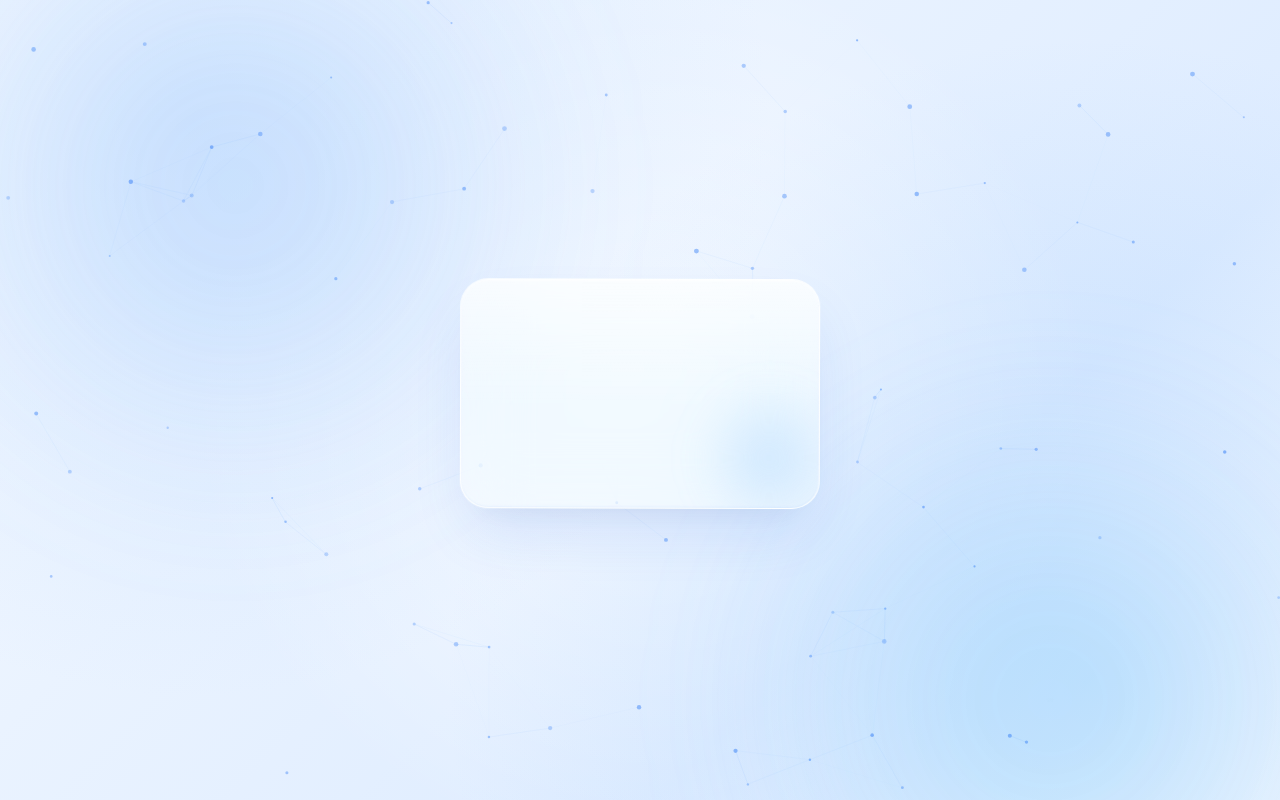
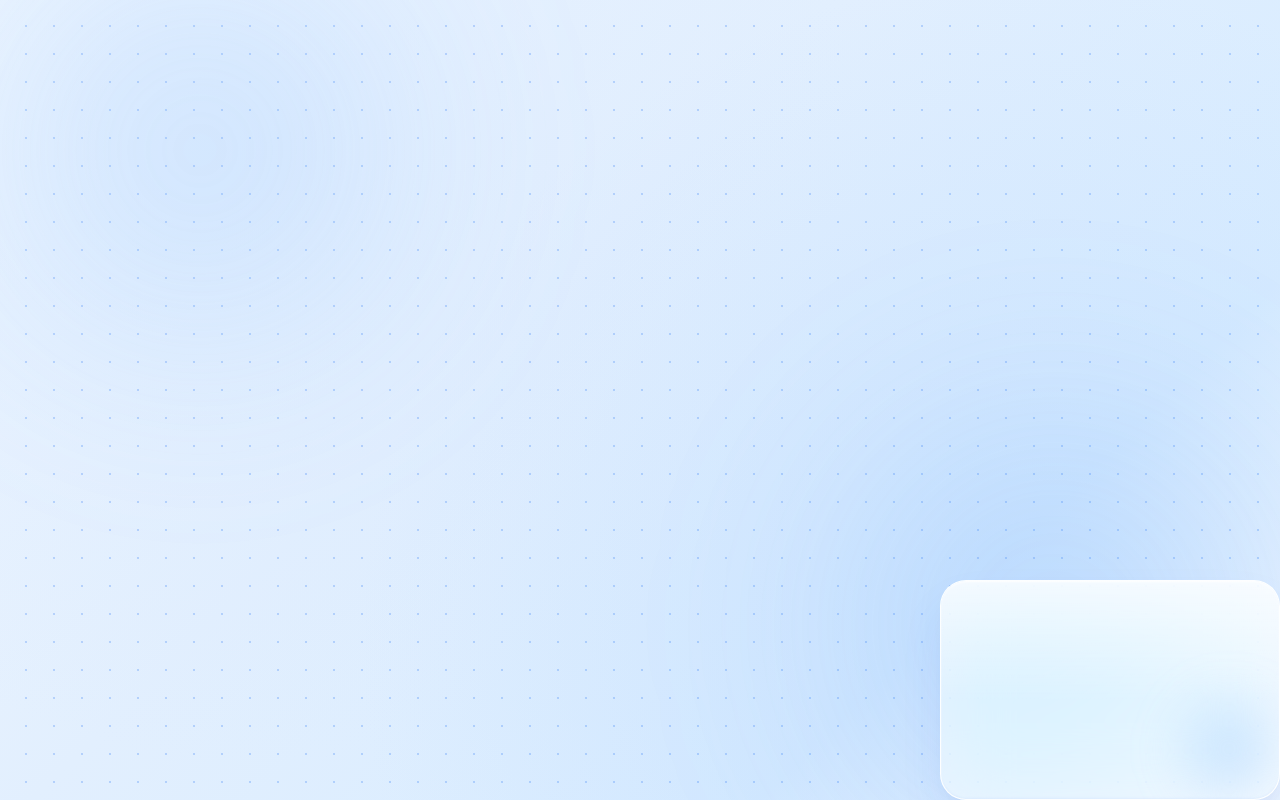
Before and after one commit to X0U8/TrexUp, a React (Vite) app in the folder frontend/: page / in a window 1280 px wide. Built offline with nearby package versions, Linux system fonts and the light colour scheme.

Commit message:
feat: switch to node-editor canvas dot grid with movable draggable block

```diff
--- a/frontend/src/App.css
+++ b/frontend/src/App.css
@@ -3,124 +3,113 @@
   width: 100vw;
   height: 100vh;
   overflow: hidden;
+  background:
+    radial-gradient(circle at 20% 20%, rgba(219, 234, 254, 0.6) 0%, transparent 50%),
+    radial-gradient(circle at 80% 80%, rgba(191, 219, 254, 0.5) 0%, transparent 55%),
+    linear-gradient(135deg, #f0f7ff 0%, #e2effe 40%, #d8ecff 75%, #ffffff 100%);
   display: flex;
   align-items: center;
   justify-content: center;
-  background: radial-gradient(circle at 15% 15%, rgba(191, 219, 254, 0.45) 0%, transparent 45%),
-              radial-gradient(circle at 85% 85%, rgba(147, 197, 253, 0.35) 0%, transparent 50%),
-              radial-gradient(circle at 50% 50%, rgba(255, 255, 255, 0.7) 0%, transparent 60%),
-              linear-gradient(135deg, #f8fbff 0%, #eaf3ff 35%, #deecff 70%, #ffffff 100%);
 }
 
-/* Ambient soft blue gradient orbs */
+/* Node editor style dot grid */
+.dot-grid-canvas {
+  position: absolute;
+  inset: -100px;
+  background-image: radial-gradient(circle, rgba(59, 130, 246, 0.28) 1.5px, transparent 1.5px);
+  background-size: 28px 28px;
+  pointer-events: none;
+  z-index: 1;
+}
+
+/* Subtle ambient depth glows */
 .ambient-glow {
   position: absolute;
   border-radius: 50%;
-  filter: blur(80px);
+  filter: blur(90px);
   pointer-events: none;
-  z-index: 1;
-  opacity: 0.55;
-  animation: drift 16s ease-in-out infinite alternate;
+  z-index: 2;
+  opacity: 0.6;
 }
 
 .glow-primary {
-  width: 550px;
-  height: 550px;
-  top: -120px;
-  left: -80px;
-  background: radial-gradient(circle, rgba(96, 165, 250, 0.4) 0%, rgba(191, 219, 254, 0.1) 70%, transparent 100%);
+  width: 600px;
+  height: 600px;
+  top: -150px;
+  left: -100px;
+  background: radial-gradient(circle, rgba(147, 197, 253, 0.45) 0%, transparent 70%);
 }
 
 .glow-secondary {
-  width: 600px;
-  height: 600px;
+  width: 650px;
+  height: 650px;
   bottom: -150px;
   right: -100px;
-  background: radial-gradient(circle, rgba(56, 189, 248, 0.35) 0%, rgba(219, 234, 254, 0.15) 70%, transparent 100%);
-  animation-delay: -8s;
+  background: radial-gradient(circle, rgba(96, 165, 250, 0.35) 0%, transparent 70%);
 }
 
-@keyframes drift {
-  0% { transform: translate(0, 0) scale(1); }
-  50% { transform: translate(40px, 30px) scale(1.06); }
-  100% { transform: translate(-30px, 50px) scale(0.96); }
+/* Movable Node / Block */
+.movable-node {
+  position: absolute;
+  z-index: 10;
+  width: 340px;
+  height: 220px;
+  background: rgba(255, 255, 255, 0.55);
+  backdrop-filter: blur(32px) saturate(190%);
+  -webkit-backdrop-filter: blur(32px) saturate(190%);
+  border-radius: 26px;
+  border: 1px solid rgba(255, 255, 255, 0.9);
+  box-shadow:
+    0 24px 50px -12px rgba(37, 99, 235, 0.15),
+    0 12px 28px -10px rgba(0, 0, 0, 0.05),
+    inset 0 1px 2px rgba(255, 255, 255, 0.95),
+    inset 0 -1px 2px rgba(59, 130, 246, 0.08);
+  cursor: grab;
+  user-select: none;
+  -webkit-user-select: none;
+  touch-action: none;
+  transition: box-shadow 0.25s ease, border-color 0.25s ease;
+  overflow: hidden;
 }
 
-/* Simulation Canvas */
-.simulation-canvas {
-  position: absolute;
-  top: 0;
-  left: 0;
-  width: 100%;
-  height: 100%;
-  z-index: 2;
-  display: block;
+.movable-node.dragging {
+  cursor: grabbing;
+  box-shadow:
+    0 40px 80px -15px rgba(37, 99, 235, 0.28),
+    0 20px 35px -10px rgba(0, 0, 0, 0.08),
+    inset 0 1px 2px rgba(255, 255, 255, 1);
+  border-color: rgba(147, 197, 253, 0.95);
 }
 
-/* Floating Glass Block (No Text) */
-.floating-block {
-  position: relative;
-  z-index: 10;
-  width: 360px;
-  height: 230px;
-  background: rgba(255, 255, 255, 0.45);
-  backdrop-filter: blur(32px) saturate(190%);
-  -webkit-backdrop-filter: blur(32px) saturate(190%);
-  border-radius: 28px;
-  border: 1px solid rgba(255, 255, 255, 0.85);
+.movable-node:hover:not(.dragging) {
   box-shadow:
-    0 30px 60px -12px rgba(37, 99, 235, 0.14),
-    0 18px 36px -18px rgba(0, 0, 0, 0.06),
-    inset 0 1px 2px rgba(255, 255, 255, 0.9),
-    inset 0 -1px 2px rgba(59, 130, 246, 0.08);
-  animation: float 6.5s ease-in-out infinite;
-  transition: transform 0.3s cubic-bezier(0.16, 1, 0.3, 1), box-shadow 0.3s ease;
-  overflow: hidden;
-  cursor: grab;
-}
-
-.floating-block:active {
-  cursor: grabbing;
-}
-
-.floating-block:hover {
-  box-shadow:
-    0 38px 75px -14px rgba(37, 99, 235, 0.2),
-    0 22px 42px -18px rgba(0, 0, 0, 0.08),
+    0 32px 65px -14px rgba(37, 99, 235, 0.22),
+    0 16px 32px -10px rgba(0, 0, 0, 0.06),
     inset 0 1px 2px rgba(255, 255, 255, 1);
 }
 
-/* Subtle internal specular lighting sheen */
-.floating-block::before {
+/* Glass specular sheen */
+.movable-node::before {
   content: '';
   position: absolute;
   top: 0;
   left: 0;
   right: 0;
   height: 55%;
-  background: linear-gradient(180deg, rgba(255, 255, 255, 0.6) 0%, transparent 100%);
+  background: linear-gradient(180deg, rgba(255, 255, 255, 0.65) 0%, transparent 100%);
   pointer-events: none;
-  border-radius: 28px 28px 0 0;
+  border-radius: 26px 26px 0 0;
 }
 
-/* Subtle inner ambient core glow */
-.floating-block::after {
+/* Inner luminous aura */
+.movable-node::after {
   content: '';
   position: absolute;
   bottom: -20px;
   right: -20px;
   width: 140px;
   height: 140px;
-  background: radial-gradient(circle, rgba(147, 197, 253, 0.35) 0%, transparent 70%);
+  background: radial-gradient(circle, rgba(147, 197, 253, 0.4) 0%, transparent 70%);
   filter: blur(20px);
   pointer-events: none;
 }
-
-@keyframes float {
-  0%, 100% {
-    transform: translateY(0px) rotate(0deg);
-  }
-  50% {
-    transform: translateY(-15px) rotate(0.35deg);
-  }
-}
--- a/frontend/src/App.jsx
+++ b/frontend/src/App.jsx
@@ -1,158 +1,66 @@
-import { useEffect, useRef } from 'react';
+import { useState, useRef, useEffect } from 'react';
 import './App.css';
 
 function App() {
-  const canvasRef = useRef(null);
-  const blockRef = useRef(null);
-  const mouseRef = useRef({ x: null, y: null, radius: 140 });
+  const [position, setPosition] = useState({ x: 0, y: 0 });
+  const [isDragging, setIsDragging] = useState(false);
+  const dragStartRef = useRef({ mouseX: 0, mouseY: 0, posX: 0, posY: 0 });
+  const nodeRef = useRef(null);
 
+  // Center node initially
   useEffect(() => {
-    const canvas = canvasRef.current;
-    if (!canvas) return;
-    const ctx = canvas.getContext('2d');
+    const initX = (window.innerWidth - 340) / 2;
+    const initY = (window.innerHeight - 220) / 2;
+    setPosition({ x: initX, y: initY });
+  }, []);
 
-    let animationFrameId;
-    let width = (canvas.width = window.innerWidth);
-    let height = (canvas.height = window.innerHeight);
+  const handlePointerDown = (e) => {
+    setIsDragging(true);
+    dragStartRef.current = {
+      mouseX: e.clientX,
+      mouseY: e.clientY,
+      posX: position.x,
+      posY: position.y,
+    };
+    e.target.setPointerCapture?.(e.pointerId);
+  };
 
-    const handleResize = () => {
-      width = canvas.width = window.innerWidth;
-      height = canvas.height = window.innerHeight;
-      initParticles();
-    };
+  const handlePointerMove = (e) => {
+    if (!isDragging) return;
+    const deltaX = e.clientX - dragStartRef.current.mouseX;
+    const deltaY = e.clientY - dragStartRef.current.mouseY;
 
-    window.addEventListener('resize', handleResize);
+    setPosition({
+      x: dragStartRef.current.posX + deltaX,
+      y: dragStartRef.current.posY + deltaY,
+    });
+  };
 
-    class Particle {
-      constructor() {
-        this.x = Math.random() * width;
-        this.y = Math.random() * height;
-        this.vx = (Math.random() - 0.5) * 0.42;
-        this.vy = (Math.random() - 0.5) * 0.42;
-        this.radius = Math.random() * 1.5 + 1.0;
-        this.baseAlpha = Math.random() * 0.3 + 0.25;
-      }
-
-      update() {
-        this.x += this.vx;
-        this.y += this.vy;
-
-        if (this.x < 0) this.x = width;
-        if (this.x > width) this.x = 0;
-        if (this.y < 0) this.y = height;
-        if (this.y > height) this.y = 0;
-
-        // Soft mouse reaction
-        const mouse = mouseRef.current;
-        if (mouse.x !== null) {
-          const dx = mouse.x - this.x;
-          const dy = mouse.y - this.y;
-          const dist = Math.hypot(dx, dy);
-          if (dist < mouse.radius) {
-            const force = (mouse.radius - dist) / mouse.radius;
-            const angle = Math.atan2(dy, dx);
-            this.x -= Math.cos(angle) * force * 1.2;
-            this.y -= Math.sin(angle) * force * 1.2;
-          }
-        }
-      }
-
-      draw() {
-        ctx.beginPath();
-        ctx.arc(this.x, this.y, this.radius, 0, Math.PI * 2);
-        ctx.fillStyle = `rgba(59, 130, 246, ${this.baseAlpha})`;
-        ctx.fill();
-      }
-    }
-
-    let particles = [];
-    const connectionDistance = 110;
-
-    const initParticles = () => {
-      particles = [];
-      const count = Math.floor((width * height) / 12500);
-      for (let i = 0; i < count; i++) {
-        particles.push(new Particle());
-      }
-    };
-
-    initParticles();
-
-    const animate = () => {
-      ctx.clearRect(0, 0, width, height);
-
-      // Draw delicate connecting lines
-      for (let i = 0; i < particles.length; i++) {
-        for (let j = i + 1; j < particles.length; j++) {
-          const dx = particles[i].x - particles[j].x;
-          const dy = particles[i].y - particles[j].y;
-          const dist = Math.hypot(dx, dy);
-
-          if (dist < connectionDistance) {
-            const alpha = (1 - dist / connectionDistance) * 0.16;
-            ctx.beginPath();
-            ctx.moveTo(particles[i].x, particles[i].y);
-            ctx.lineTo(particles[j].x, particles[j].y);
-            ctx.strokeStyle = `rgba(96, 165, 250, ${alpha})`;
-            ctx.lineWidth = 0.8;
-            ctx.stroke();
-          }
-        }
-      }
-
-      particles.forEach((p) => {
-        p.update();
-        p.draw();
-      });
-
-      animationFrameId = requestAnimationFrame(animate);
-    };
-
-    animate();
-
-    const handleMouseMove = (e) => {
-      mouseRef.current.x = e.clientX;
-      mouseRef.current.y = e.clientY;
-
-      // Subtle 3D tilt on the floating block
-      if (blockRef.current) {
-        const rect = blockRef.current.getBoundingClientRect();
-        const centerX = rect.left + rect.width / 2;
-        const centerY = rect.top + rect.height / 2;
-        const deltaX = (e.clientX - centerX) / (width / 2);
-        const deltaY = (e.clientY - centerY) / (height / 2);
-        const tiltX = -deltaY * 7;
-        const tiltY = deltaX * 7;
-
-        blockRef.current.style.transform = `perspective(1000px) rotateX(${tiltX}deg) rotateY(${tiltY}deg) translateY(-10px)`;
-      }
-    };
-
-    const handleMouseLeave = () => {
-      mouseRef.current.x = null;
-      mouseRef.current.y = null;
-      if (blockRef.current) {
-        blockRef.current.style.transform = '';
-      }
-    };
-
-    window.addEventListener('mousemove', handleMouseMove);
-    window.addEventListener('mouseleave', handleMouseLeave);
-
-    return () => {
-      window.removeEventListener('resize', handleResize);
-      window.removeEventListener('mousemove', handleMouseMove);
-      window.removeEventListener('mouseleave', handleMouseLeave);
-      cancelAnimationFrame(animationFrameId);
-    };
-  }, []);
+  const handlePointerUp = (e) => {
+    setIsDragging(false);
+    e.target.releasePointerCapture?.(e.pointerId);
+  };
 
   return (
     <div className="app-container">
-      <div className="ambient-glow glow-primary"></div>
-      <div className="ambient-glow glow-secondary"></div>
-      <canvas ref={canvasRef} className="simulation-canvas" />
-      <div ref={blockRef} className="floating-block"></div>
+      {/* Node-Editor Style Dot Grid */}
+      <div className="dot-grid-canvas" />
+
+      {/* Soft Ambient Depth Glows */}
+      <div className="ambient-glow glow-primary" />
+      <div className="ambient-glow glow-secondary" />
+
+      {/* Movable Glass Block Node (No Text) */}
+      <div
+        ref={nodeRef}
+        className={`movable-node ${isDragging ? 'dragging' : ''}`}
+        style={{
+          transform: `translate3d(${position.x}px, ${position.y}px, 0)`,
+        }}
+        onPointerDown={handlePointerDown}
+        onPointerMove={handlePointerMove}
+        onPointerUp={handlePointerUp}
+      />
     </div>
   );
 }
```
